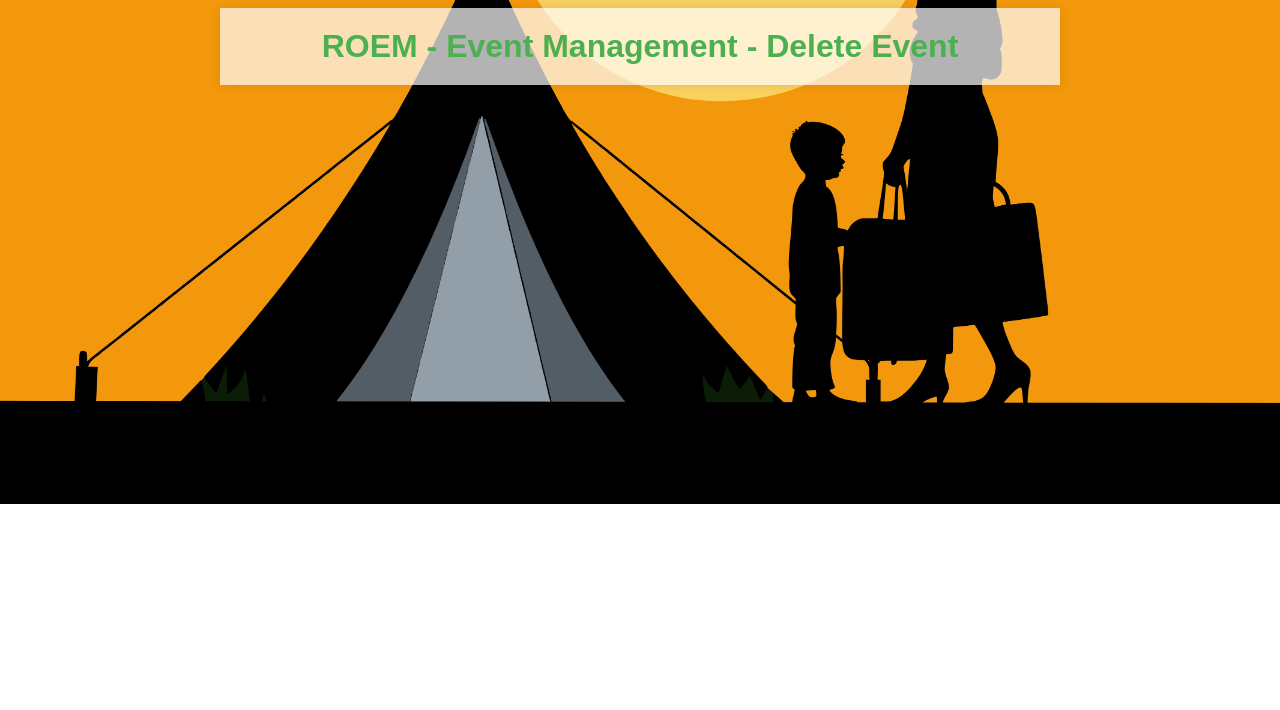
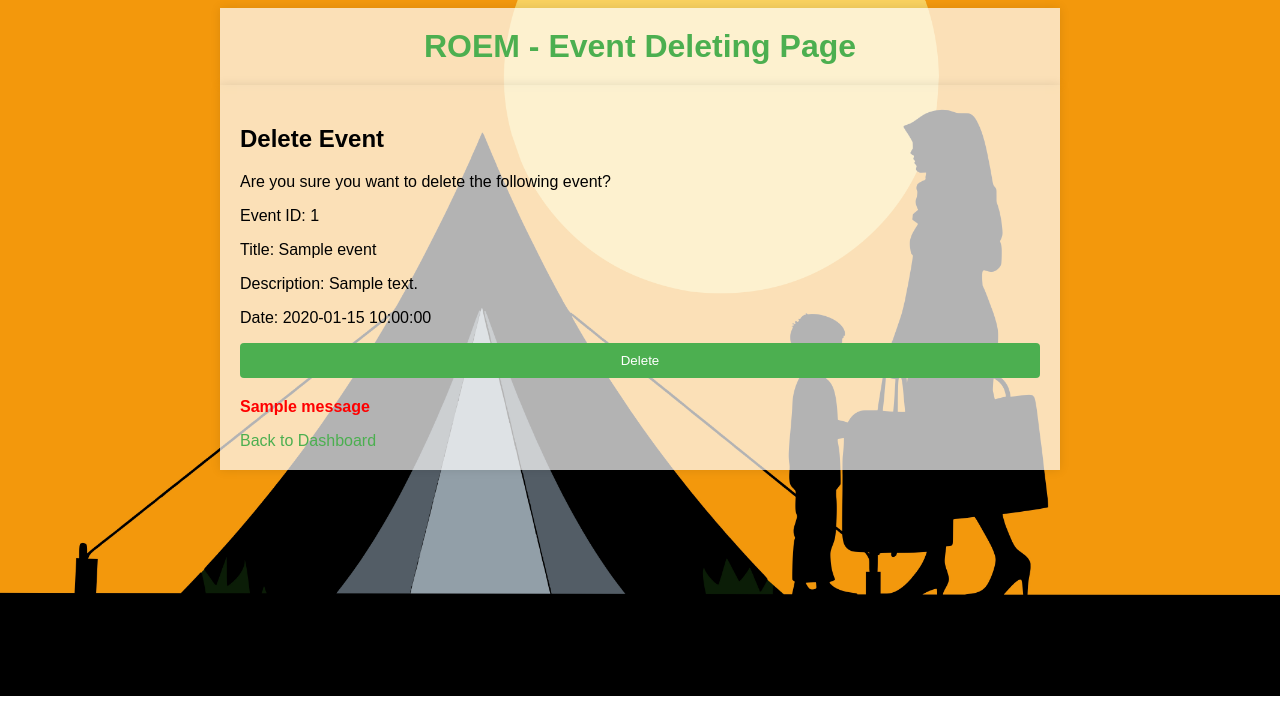
Before and after one commit to Kemal-RC-GH/Final_Project-ROEM, a Flask app: template templates/delete_event.html in a window 1280 px wide. Shown: the top 710 px of the page. Run offline with Flask 3, Linux system fonts and the light colour scheme; the template is opened without the code that fills it: most values are stand-ins (such as "Sample title", 1, 10 or a date in 2020); one stand-in notice (Sample message) is shown.

Commit message:
CRUD Operations Delete event done!

```diff
--- a/app.py
+++ b/app.py
@@ -62,6 +62,18 @@ def update_event(event):
     for e in events:
         line = "{},{},{},{}\n".format(e["id"], e["title"], e["description"], e["date"])
         file.write(line)
+    file.close()
+
+def delete_event_from_file(event_id):
+    events = get_events(session["username"])
+    for i, e in enumerate(events):
+        if e["id"] == event_id:
+            del events[i]
+            break
+
+    file = open("events.txt", "w")
+    for e in events:
+        file.write("{},{},{},{}\n".format(e["id"], e["title"], e["description"], e["date"]))
     file.close()
 
 
@@ -148,7 +160,7 @@ def create_event():
 
         if is_event_available(session_username, date_str, event_id) == False:
             flash("Event already exists for this date!")                            # call event availability function to aviod duplication
-            return render_template("edit_event.html", event_id=event_id, flash_message=get_flashed_messages())
+            return render_template("create_event.html", event_id=event_id, flash_message=get_flashed_messages())
 
         new_event = {"id": event_id, "title": username + title, "description": description, "date": date_str}
         save_event(new_event)                                       # save new event using save_event function to the text file
@@ -193,6 +205,25 @@ def edit_event(event_id):
     flash("Method not allowed")
     return redirect("/dashboard")
 
+@app.route("/delete_event/<string:event_id>", methods=["GET", "POST"])
+def delete_event(event_id):
+    if "username" not in session:
+        return redirect("/login")
+
+    if request.method == "GET":
+        event = next((e for e in get_events(session["username"]) if e["id"] == event_id), None)
+        if event:
+            return render_template("delete_event.html", event=event, flash_message=get_flashed_messages())
+        else:
+            flash("Event not found!")
+            return redirect("/dashboard", flash_message=get_flashed_messages())
+
+    elif request.method == "POST":
+        success = delete_event_from_file(event_id)  # Call the function to delete from file
+        if not success:
+            flash("Error deleting event!")
+            return redirect("/dashboard")
+
 @app.route("/logout", methods=["GET"])
 def logout():
     session.pop("username", None)                       #  here session is stopped and redirected to the index page
--- a/templates/delete_event.html
+++ b/templates/delete_event.html
@@ -3,10 +3,27 @@
 <head>
     <meta charset="UTF-8">
     <meta name="viewport" content="width=device-width, initial-scale=1.0">
-    <title>Delete</title>
+    <title>Delete Event</title>
     <link rel="stylesheet" href="../static/style.css">
 </head>
 <body>
-    <h1>ROEM - Event Management - Delete Event</h1>
+    <h1>ROEM - Event Deleting Page</h1>
+    <div class="container">
+        <h2>Delete Event</h2>
+        <p>Are you sure you want to delete the following event?</p>
+        <p>Event ID: {{ event.id }}</p>
+        <p>Title: {{ event.title }}</p>
+        <p>Description: {{ event.description }}</p>
+        <p>Date: {{ event.date }}</p>
+        <form method="POST" action="{{ url_for('delete_event', event_id=event.id) }}">
+            <button type="submit">Delete</button>
+        </form>
+        <div>
+            {% for message in get_flashed_messages() %}
+            <p class="error-message">{{ message }}</p>
+            {% endfor %}
+        </div>
+        <a href="/dashboard">Back to Dashboard</a>
+    </div>
 </body>
 </html>
```
